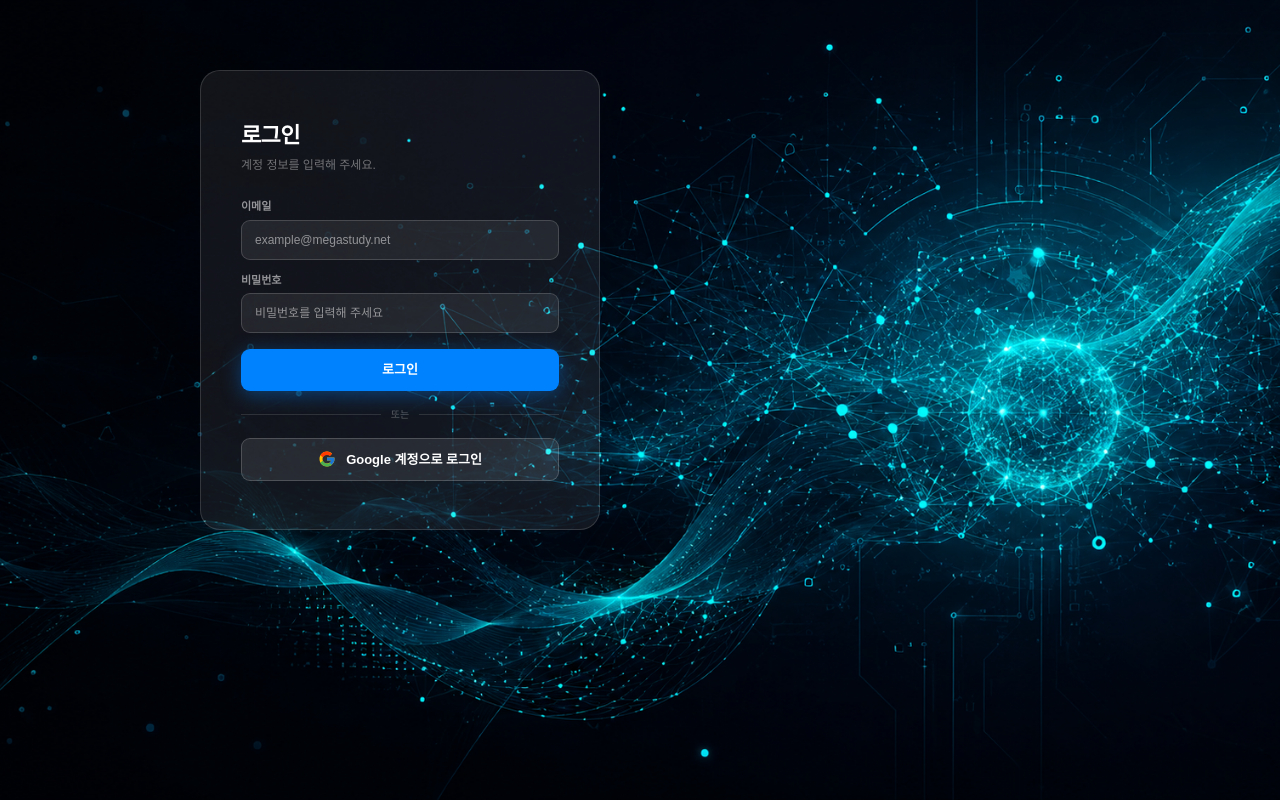
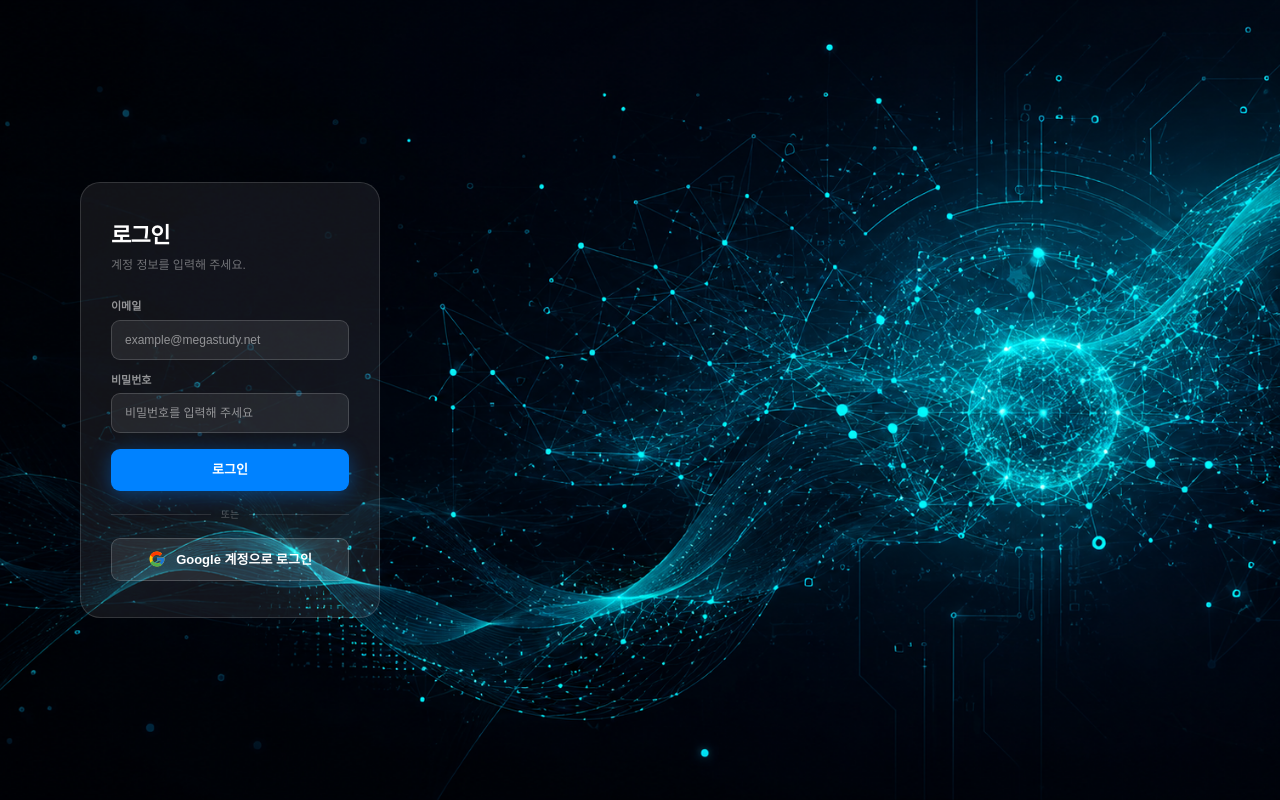
Before and after one commit to whyduet-commits/pnl-dashboard, a Next.js app: page /login in a window 1280 px wide. Built offline with nearby package versions, Linux system fonts and the light colour scheme; no server answers; a web font is replaced by a local one.

Commit message:
fix: Google OAuth redirectTo 환경변수 기반으로 수정

```diff
--- a/src/app/login/page.tsx
+++ b/src/app/login/page.tsx
@@ -85,10 +85,11 @@ export default function LoginPage() {
     setGLoading(true);
     setError("");
 
+    const siteUrl = process.env.NEXT_PUBLIC_SITE_URL || window.location.origin;
     const { error } = await supabase.auth.signInWithOAuth({
       provider: "google",
       options: {
-        redirectTo: `${window.location.origin}/auth/callback`,
+        redirectTo: `${siteUrl}/auth/callback`,
       },
     });
 
@@ -115,11 +116,10 @@ export default function LoginPage() {
 
       {/* 로그인 폼 */}
       <div style={{
-        position: "relative", zIndex: 10, width: 400, marginLeft: 200, marginTop: -200,
-
+        position: "relative", zIndex: 10, width: 300, marginLeft: 80,
         background: "rgba(255,255,255,0.07)",
         border: "1px solid rgba(255,255,255,0.14)",
-        borderRadius: 20, padding: "48px 40px",
+        borderRadius: 20, padding: "36px 30px",
         display: "flex", flexDirection: "column",
       }}>
         <h2 style={{ fontSize: 22, fontWeight: 800, color: "#fff",
```
